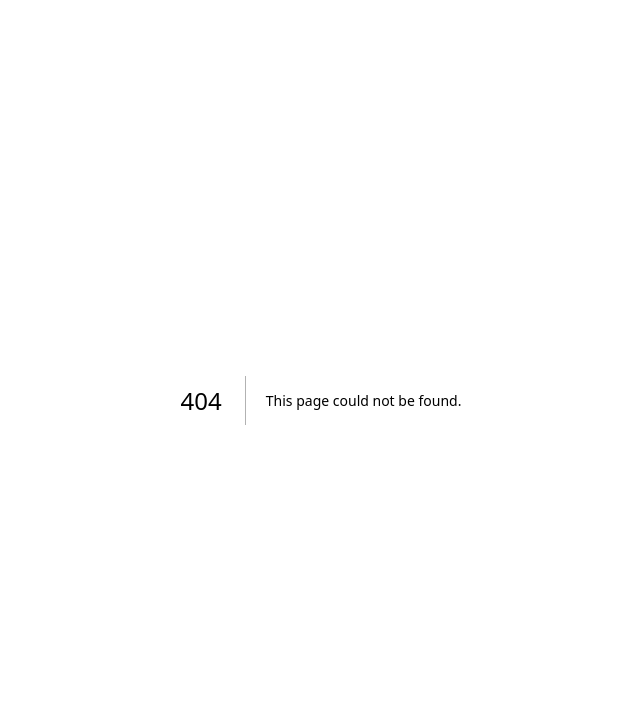
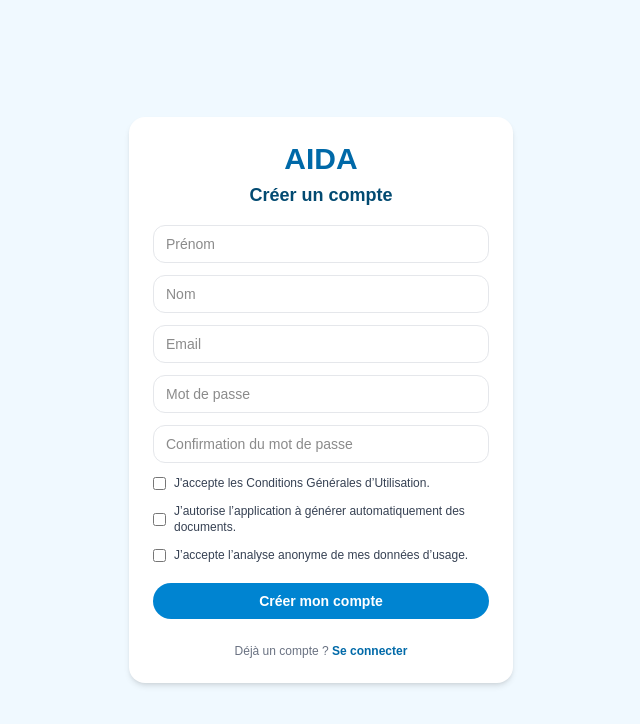
Before and after one commit to relationaida-ship-it/AIDA, a Next.js app: page /register in a window 1280 px wide. Before the commit this address had no page. Shown: the top 724 px of the page, without its empty margins (319-959 px from the left). Built offline with nearby package versions, Linux system fonts and the light colour scheme.

Commit message:
ajout des pages login et register

```diff
--- /dev/null
+++ b/app/register/page.tsx
@@ -0,0 +1,113 @@
+"use client";
+
+import { useState } from "react";
+
+export default function RegisterPage() {
+  const [form, setForm] = useState({
+    prenom: "",
+    nom: "",
+    email: "",
+    password: "",
+    confirm: "",
+    cgu: false,
+    autoDocs: false,
+    analytics: false,
+  });
+
+  function updateField(field: string, value: any) {
+    setForm({ ...form, [field]: value });
+  }
+
+  return (
+    <div className="min-h-screen bg-sky-50 flex items-center justify-center px-4">
+      <div className="w-full max-w-sm bg-white rounded-2xl shadow-md p-6 flex flex-col gap-4">
+        {/* Logo + titre */}
+        <div className="text-center">
+          <div className="text-3xl font-bold text-sky-700 mb-1">AIDA</div>
+          <h1 className="text-lg font-semibold text-sky-900">
+            Créer un compte
+          </h1>
+        </div>
+
+        {/* Formulaire */}
+        <form className="flex flex-col gap-3">
+          <input
+            type="text"
+            placeholder="Prénom"
+            className="rounded-xl border border-gray-200 px-3 py-2 text-sm"
+            onChange={(e) => updateField("prenom", e.target.value)}
+          />
+
+          <input
+            type="text"
+            placeholder="Nom"
+            className="rounded-xl border border-gray-200 px-3 py-2 text-sm"
+            onChange={(e) => updateField("nom", e.target.value)}
+          />
+
+          <input
+            type="email"
+            placeholder="Email"
+            className="rounded-xl border border-gray-200 px-3 py-2 text-sm"
+            onChange={(e) => updateField("email", e.target.value)}
+          />
+
+          <input
+            type="password"
+            placeholder="Mot de passe"
+            className="rounded-xl border border-gray-200 px-3 py-2 text-sm"
+            onChange={(e) => updateField("password", e.target.value)}
+          />
+
+          <input
+            type="password"
+            placeholder="Confirmation du mot de passe"
+            className="rounded-xl border border-gray-200 px-3 py-2 text-sm"
+            onChange={(e) => updateField("confirm", e.target.value)}
+          />
+
+          {/* Cases à cocher */}
+          <label className="flex items-center gap-2 text-xs text-gray-700">
+            <input
+              type="checkbox"
+              onChange={(e) => updateField("cgu", e.target.checked)}
+            />
+            J'accepte les Conditions Générales d’Utilisation.
+          </label>
+
+          <label className="flex items-center gap-2 text-xs text-gray-700">
+            <input
+              type="checkbox"
+              onChange={(e) => updateField("autoDocs", e.target.checked)}
+            />
+            J’autorise l’application à générer automatiquement des documents.
+          </label>
+
+          <label className="flex items-center gap-2 text-xs text-gray-700">
+            <input
+              type="checkbox"
+              onChange={(e) => updateField("analytics", e.target.checked)}
+            />
+            J’accepte l’analyse anonyme de mes données d’usage.
+          </label>
+
+          {/* Bouton */}
+          <button
+            type="submit"
+            className="w-full rounded-full bg-sky-600 text-white py-2 text-sm font-semibold mt-2"
+          >
+            Créer mon compte
+          </button>
+        </form>
+
+        {/* Lien bas */}
+        <p className="text-center text-xs text-gray-500 mt-2">
+          Déjà un compte ?{" "}
+          <a href="/login" className="text-sky-700 font-semibold">
+            Se connecter
+          </a>
+        </p>
+      </div>
+    </div>
+  );
+}
```
Also changed, not shown: app/ia/page.tsx (added), app/login/page.tsx (added).
